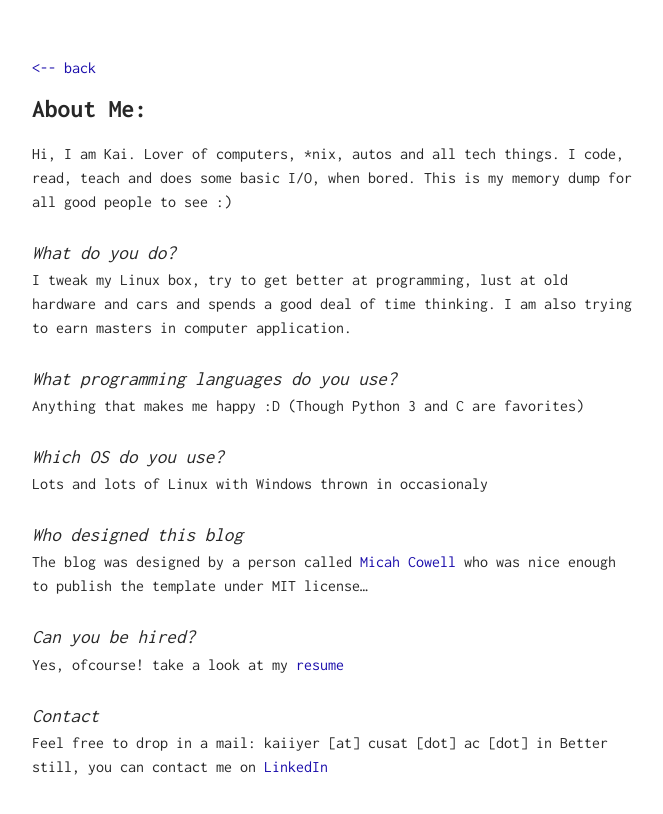
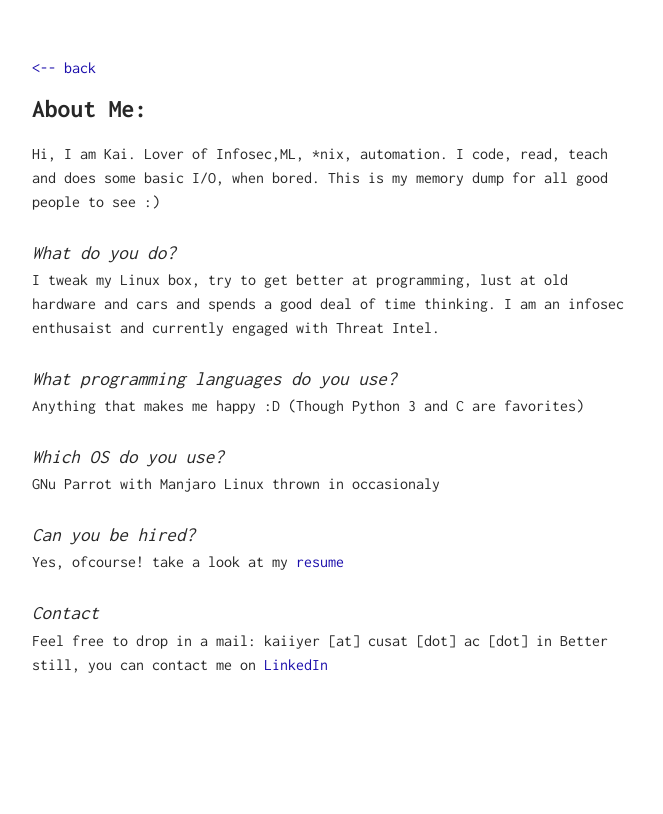
Before and after one commit to kaiiyer/kaiiyer.github.io, a Jekyll site: the page built from me/index.md, in a window 1280 px wide. Shown: the top 814 px of the page, without its empty margins (308-971 px from the left). Built offline with Jekyll 4.4.1, drawn with Linux system fonts in a browser that asks for light colours.

Commit message:
Update index.md

```diff
--- a/me/index.md
+++ b/me/index.md
@@ -2,20 +2,17 @@
 layout: about
 ---
 
-Hi, I am Kai. Lover of computers, *nix, autos and all tech things. I code,
+Hi, I am Kai. Lover of Infosec,ML, *nix, automation. I code,
 read, teach and does some basic I/O, when bored. This is my memory dump for all good people to see :)
 
 # What do you do?
-I tweak my Linux box, try to get better at programming, lust at old hardware and cars and spends a good deal of time thinking. I am also trying to earn masters in computer application.
+I tweak my Linux box, try to get better at programming, lust at old hardware and cars and spends a good deal of time thinking. I am an infosec enthusaist and currently engaged with Threat Intel.
 
 # What programming languages do you use?
 Anything that makes me happy :D (Though Python 3 and C are favorites)
 
 # Which OS do you use?
-Lots and lots of Linux with Windows thrown in occasionaly
-
-# Who designed this blog
-The blog was designed by a person called [Micah Cowell](http://blog.micahcowell.com) who was nice enough to publish the template under MIT license...
+GNu Parrot with Manjaro Linux thrown in occasionaly
 
 # Can you be hired?
 Yes, ofcourse! take a look at my [resume](https://github.com/kaiiyer/kaiiyer.github.io/me/Resume.pdf)
```
